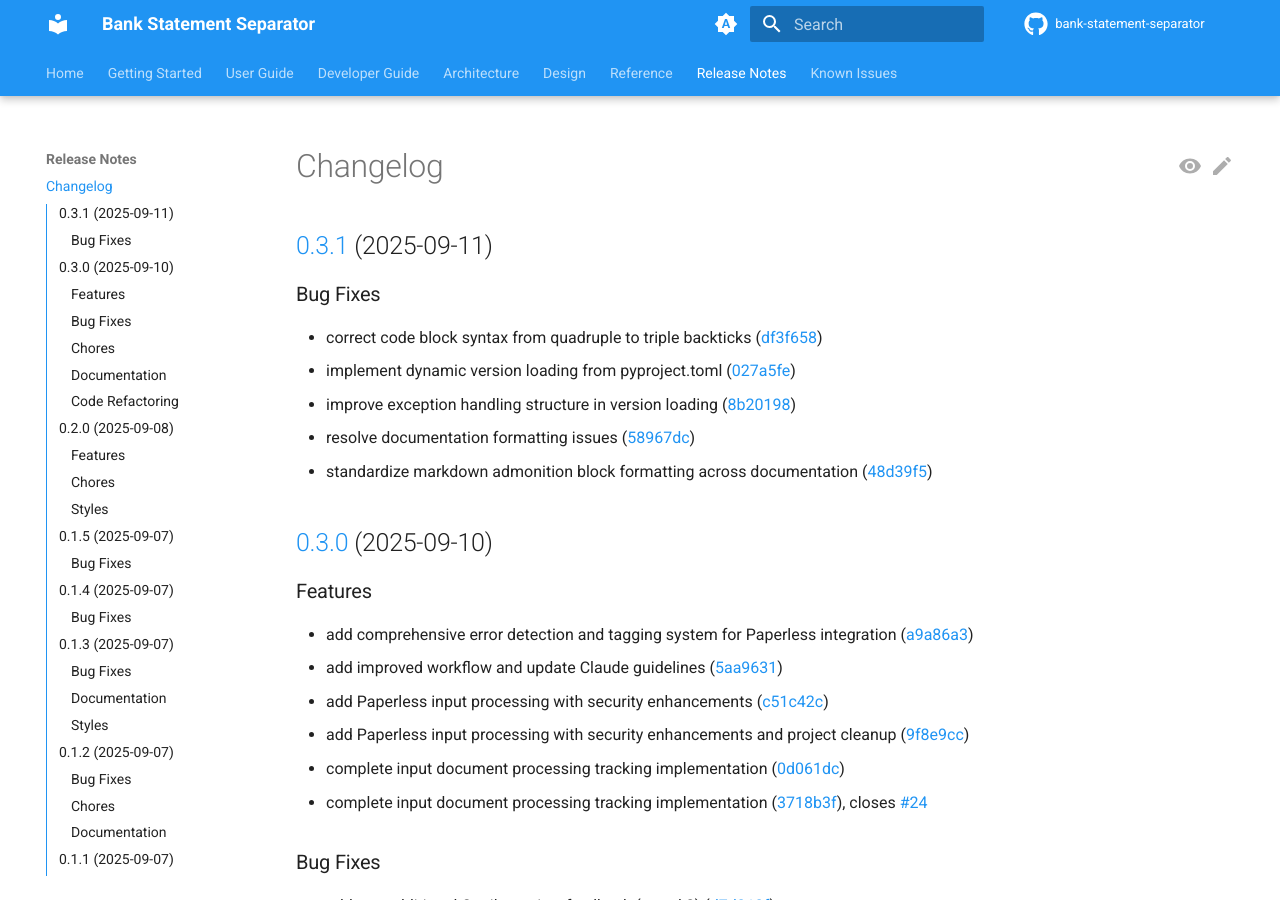
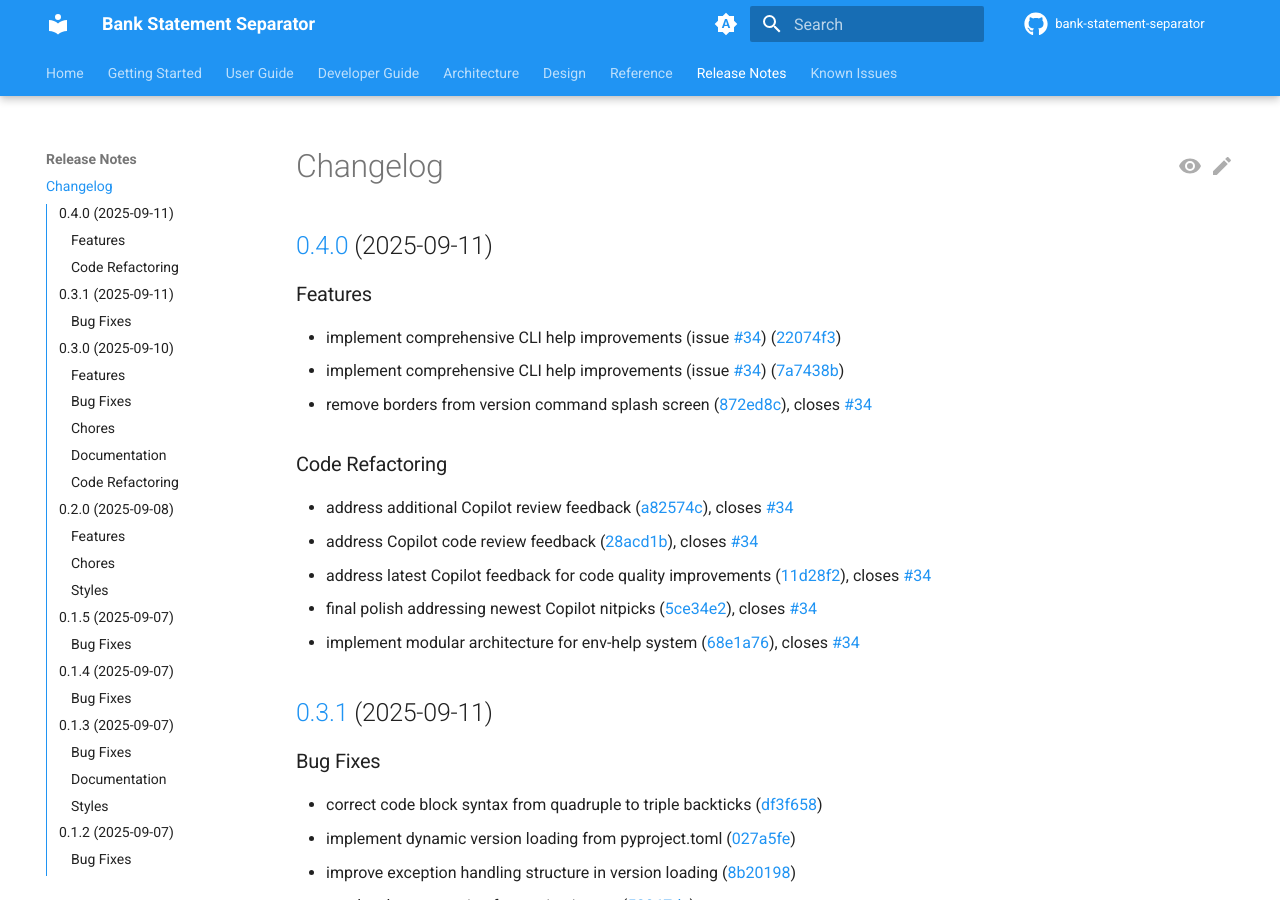
Before and after one commit to madeinoz67/bank-statement-separator, an MkDocs documentation site: the page built from docs/release_notes/CHANGELOG.md, in a window 1280 px wide and 900 px high. Built offline with MkDocs 1.6.1 and Material for MkDocs 9.7.7, drawn with Linux system fonts in a browser that asks for light colours; comment, search, counter and statistics services are not loaded; the version menu is left out.

Commit message:
chore(main): release 0.4.0

```diff
--- a/docs/release_notes/CHANGELOG.md
+++ b/docs/release_notes/CHANGELOG.md
@@ -1,4 +1,22 @@
 # Changelog
+
+## [0.4.0](https://github.com/madeinoz67/bank-statement-separator/compare/v0.3.1...v0.4.0) (2025-09-11)
+
+
+### Features
+
+* implement comprehensive CLI help improvements (issue [#34](https://github.com/madeinoz67/bank-statement-separator/issues/34)) ([22074f3](https://github.com/madeinoz67/bank-statement-separator/commit/22074f306a4c3b999b5e9a224772598f4ca33f86))
+* implement comprehensive CLI help improvements (issue [#34](https://github.com/madeinoz67/bank-statement-separator/issues/34)) ([7a7438b](https://github.com/madeinoz67/bank-statement-separator/commit/7a7438bb5abecbcbbd9f856c1b12dc0a051d92fe))
+* remove borders from version command splash screen ([872ed8c](https://github.com/madeinoz67/bank-statement-separator/commit/872ed8c0ce6a3c1531bd342f1b27dc5776520251)), closes [#34](https://github.com/madeinoz67/bank-statement-separator/issues/34)
+
+
+### Code Refactoring
+
+* address additional Copilot review feedback ([a82574c](https://github.com/madeinoz67/bank-statement-separator/commit/a82574ca8d3703620a0488823d65b752af2379c9)), closes [#34](https://github.com/madeinoz67/bank-statement-separator/issues/34)
+* address Copilot code review feedback ([28acd1b](https://github.com/madeinoz67/bank-statement-separator/commit/28acd1b369a019770f654ef4490526b88bae22ef)), closes [#34](https://github.com/madeinoz67/bank-statement-separator/issues/34)
+* address latest Copilot feedback for code quality improvements ([11d28f2](https://github.com/madeinoz67/bank-statement-separator/commit/11d28f20d394f5334104bfd3abf32d69746b143d)), closes [#34](https://github.com/madeinoz67/bank-statement-separator/issues/34)
+* final polish addressing newest Copilot nitpicks ([5ce34e2](https://github.com/madeinoz67/bank-statement-separator/commit/5ce34e2a2ab6e5097a7bbb39b1a33568a2284ba1)), closes [#34](https://github.com/madeinoz67/bank-statement-separator/issues/34)
+* implement modular architecture for env-help system ([68e1a76](https://github.com/madeinoz67/bank-statement-separator/commit/68e1a7664b455e4e3a1dd6aea9e75531e7fcf3be)), closes [#34](https://github.com/madeinoz67/bank-statement-separator/issues/34)
 
 ## [0.3.1](https://github.com/madeinoz67/bank-statement-separator/compare/v0.3.0...v0.3.1) (2025-09-11)
 
--- a/pyproject.toml
+++ b/pyproject.toml
@@ -18,7 +18,7 @@ no-build-isolation = false
 
 [project]
 name = "bank-statement-separator"
-version = "0.3.1"
+version = "0.4.0"
 description = "AI-powered tool for separating multi-statement PDF files using LangChain and LangGraph"
 readme = "README.md"
 license = "MIT"
```
Also changed, not shown: .release-please-manifest.json.
